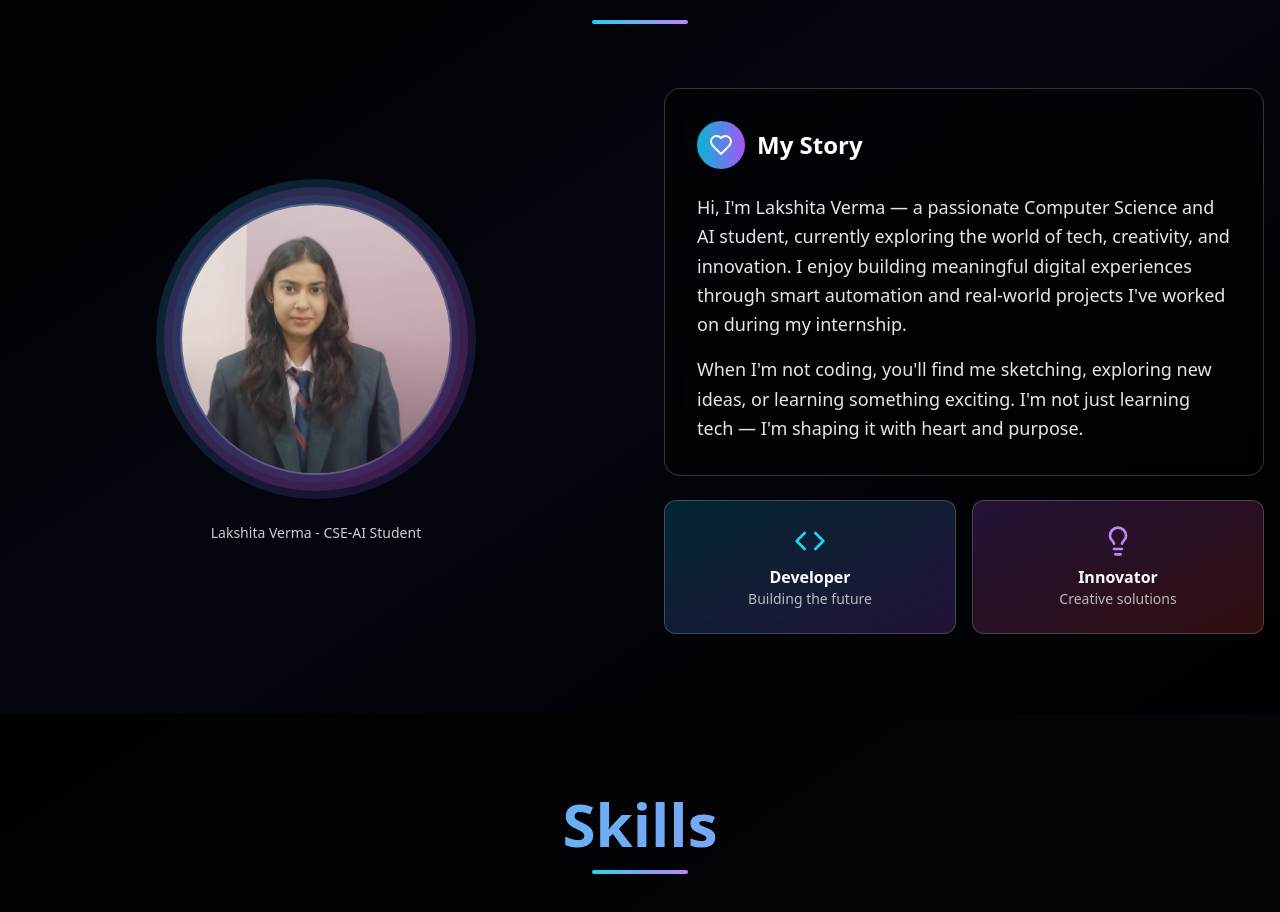
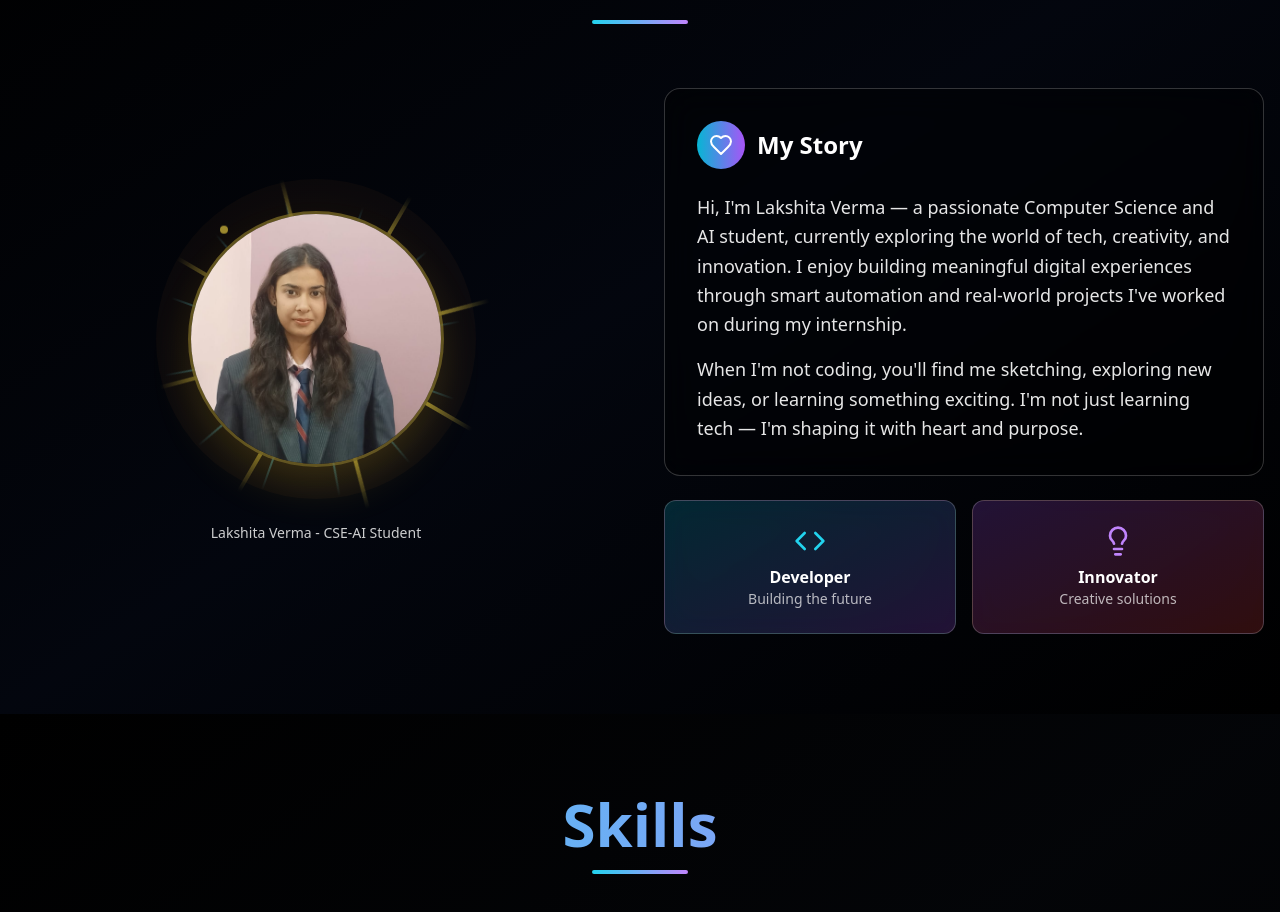
Before and after one commit to lakshitaverma25/lakshitaportfolio, a React (Vite) app: page / in a window 1280 px wide. Shown: the part 936-1848 px from the top of the page. Built offline with nearby package versions, Linux system fonts and the light colour scheme.

Commit message:
Add Creative Sparkle Glow to Profile Image

```diff
--- a/src/components/About.tsx
+++ b/src/components/About.tsx
@@ -35,35 +35,74 @@ const About: React.FC = () => {
           >
             <div className="relative">
               <div className="w-80 h-80 mx-auto relative group">
-                {/* Animated background rings */}
-                <div className="absolute inset-0 rounded-full bg-gradient-to-br from-cyan-400/30 to-purple-600/30 animate-pulse"></div>
-                <div className="absolute inset-2 rounded-full bg-gradient-to-br from-purple-500/20 to-pink-500/20 animate-pulse" style={{ animationDelay: '0.5s' }}></div>
-                <div className="absolute inset-4 rounded-full bg-gradient-to-br from-cyan-500/10 to-blue-500/10 animate-pulse" style={{ animationDelay: '1s' }}></div>
+                {/* Sun-like radial glow rays */}
+                <div className="absolute inset-0 rounded-full">
+                  {/* Main glow circle */}
+                  <div className="absolute inset-0 rounded-full bg-gradient-radial from-yellow-400/20 via-orange-400/10 to-transparent animate-pulse"></div>
+
+                  {/* Sparkle rays */}
+                  <div className="absolute inset-0 animate-spin" style={{ animationDuration: '20s' }}>
+                    {[...Array(8)].map((_, i) => (
+                      <div
+                        key={i}
+                        className="absolute w-1 bg-gradient-to-t from-transparent via-yellow-300/60 to-transparent"
+                        style={{
+                          height: '120px',
+                          left: '50%',
+                          top: '-20px',
+                          transformOrigin: '50% 170px',
+                          transform: `translateX(-50%) rotate(${i * 45}deg)`,
+                        }}
+                      />
+                    ))}
+                  </div>
+
+                  {/* Shorter sparkle rays */}
+                  <div className="absolute inset-0 animate-spin" style={{ animationDuration: '15s', animationDirection: 'reverse' }}>
+                    {[...Array(12)].map((_, i) => (
+                      <div
+                        key={i}
+                        className="absolute w-0.5 bg-gradient-to-t from-transparent via-cyan-300/40 to-transparent"
+                        style={{
+                          height: '80px',
+                          left: '50%',
+                          top: '0px',
+                          transformOrigin: '50% 150px',
+                          transform: `translateX(-50%) rotate(${i * 30}deg)`,
+                        }}
+                      />
+                    ))}
+                  </div>
+
+                  {/* Floating sparkles */}
+                  <div className="absolute inset-0">
+                    {[...Array(6)].map((_, i) => (
+                      <div
+                        key={i}
+                        className="absolute w-2 h-2 bg-yellow-300 rounded-full animate-bounce opacity-60"
+                        style={{
+                          left: `${20 + i * 12}%`,
+                          top: `${15 + (i % 3) * 25}%`,
+                          animationDelay: `${i * 0.3}s`,
+                          animationDuration: '2s',
+                        }}
+                      />
+                    ))}
+                  </div>
+                </div>
 
                 {/* Main image container */}
-                <div className="absolute inset-6 rounded-full overflow-hidden border-2 border-white/20 backdrop-blur-lg bg-gradient-to-br from-cyan-400/10 to-purple-600/10">
-                  {/* Floating particles effect */}
-                  <div className="absolute inset-0 opacity-30">
-                    <div className="absolute top-4 left-4 w-2 h-2 bg-cyan-400 rounded-full animate-bounce" style={{ animationDelay: '0s' }}></div>
-                    <div className="absolute top-8 right-6 w-1 h-1 bg-purple-400 rounded-full animate-bounce" style={{ animationDelay: '0.3s' }}></div>
-                    <div className="absolute bottom-6 left-8 w-1.5 h-1.5 bg-pink-400 rounded-full animate-bounce" style={{ animationDelay: '0.6s' }}></div>
-                    <div className="absolute bottom-4 right-4 w-1 h-1 bg-cyan-300 rounded-full animate-bounce" style={{ animationDelay: '0.9s' }}></div>
-                  </div>
-
+                <div className="absolute inset-8 rounded-full overflow-hidden border-3 border-yellow-300/30 backdrop-blur-lg bg-gradient-to-br from-yellow-400/5 to-orange-400/5 shadow-2xl shadow-yellow-400/20">
                   {/* Image with enhanced effects */}
-                <img
-                  src="/WhatsApp Image 2025-07-18 at 10.10.45 PM.jpeg"
-                  alt="Lakshita Verma"
-                  className="w-full h-full object-cover transition-all duration-500 group-hover:scale-110 group-hover:brightness-110 group-hover:contrast-110"
-                />
-
-                  {/* Overlay effects */}
-                  <div className="absolute inset-0 bg-gradient-to-br from-cyan-400/5 to-purple-600/5 group-hover:opacity-0 transition-opacity duration-500" />
-                  <div className="absolute inset-0 bg-gradient-to-t from-black/20 via-transparent to-transparent group-hover:opacity-0 transition-opacity duration-500" />
+                  <img
+                    src="/WhatsApp Image 2025-07-18 at 10.10.45 PM.jpeg"
+                    alt="Lakshita Verma"
+                    className="w-full h-full object-cover transition-all duration-500 group-hover:scale-105 group-hover:brightness-110"
+                  />
                 </div>
 
-                {/* Glow effect on hover */}
-                <div className="absolute inset-0 rounded-full bg-gradient-to-br from-cyan-400/0 to-purple-600/0 group-hover:from-cyan-400/20 group-hover:to-purple-600/20 transition-all duration-500 blur-xl"></div>
+                {/* Enhanced glow on hover */}
+                <div className="absolute inset-0 rounded-full bg-gradient-radial from-yellow-400/0 to-transparent group-hover:from-yellow-400/30 transition-all duration-500 blur-2xl"></div>
               </div>
 
               {/* Enhanced caption */}
--- a/tailwind.config.js
+++ b/tailwind.config.js
@@ -2,7 +2,14 @@
 export default {
   content: ['./index.html', './src/**/*.{js,ts,jsx,tsx}'],
   theme: {
-    extend: {},
+    extend: {
+      backgroundImage: {
+        'gradient-radial': 'radial-gradient(var(--tw-gradient-stops))',
+      },
+      borderWidth: {
+        '3': '3px',
+      },
+    },
   },
   plugins: [],
 };
```
